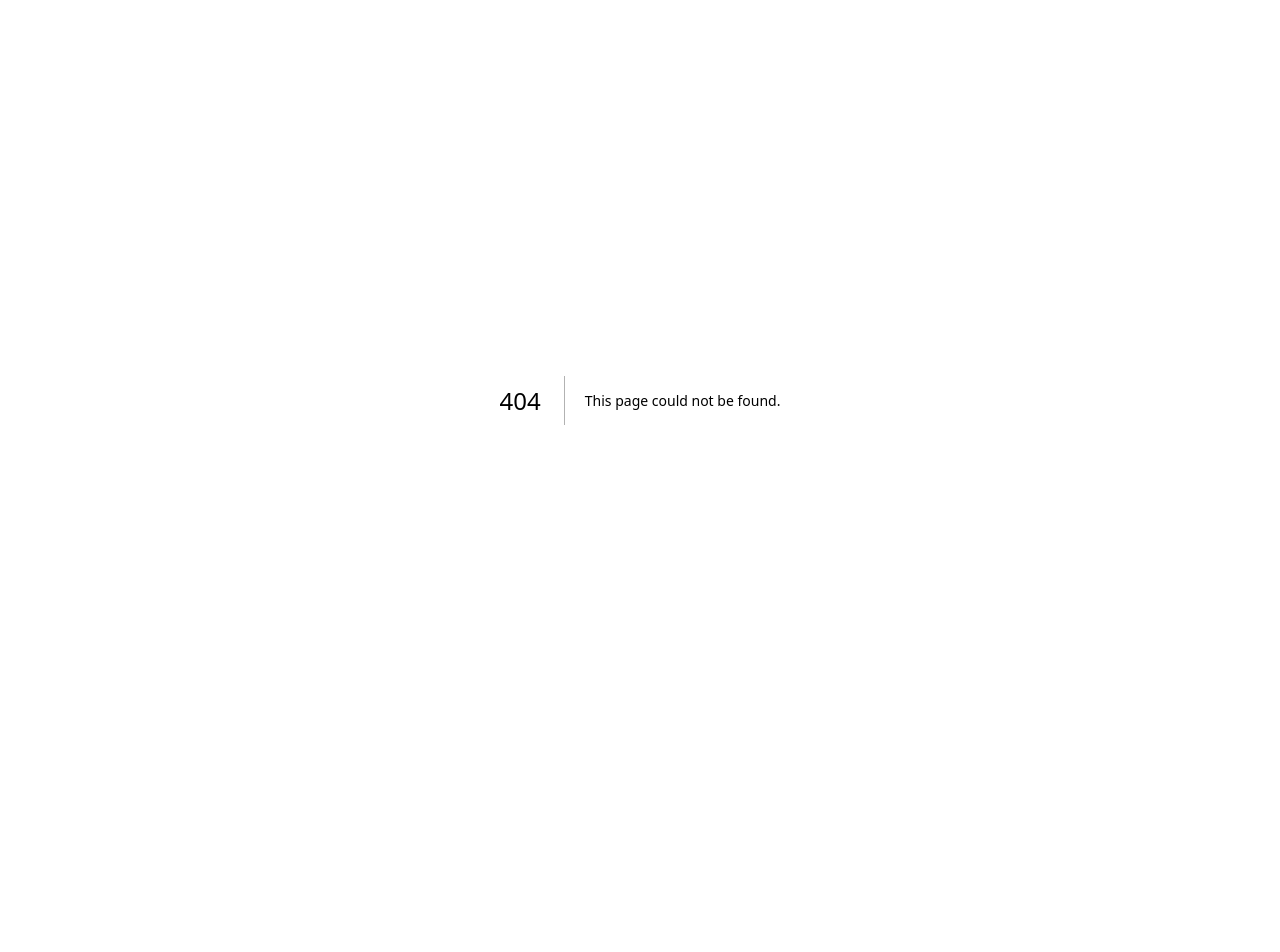
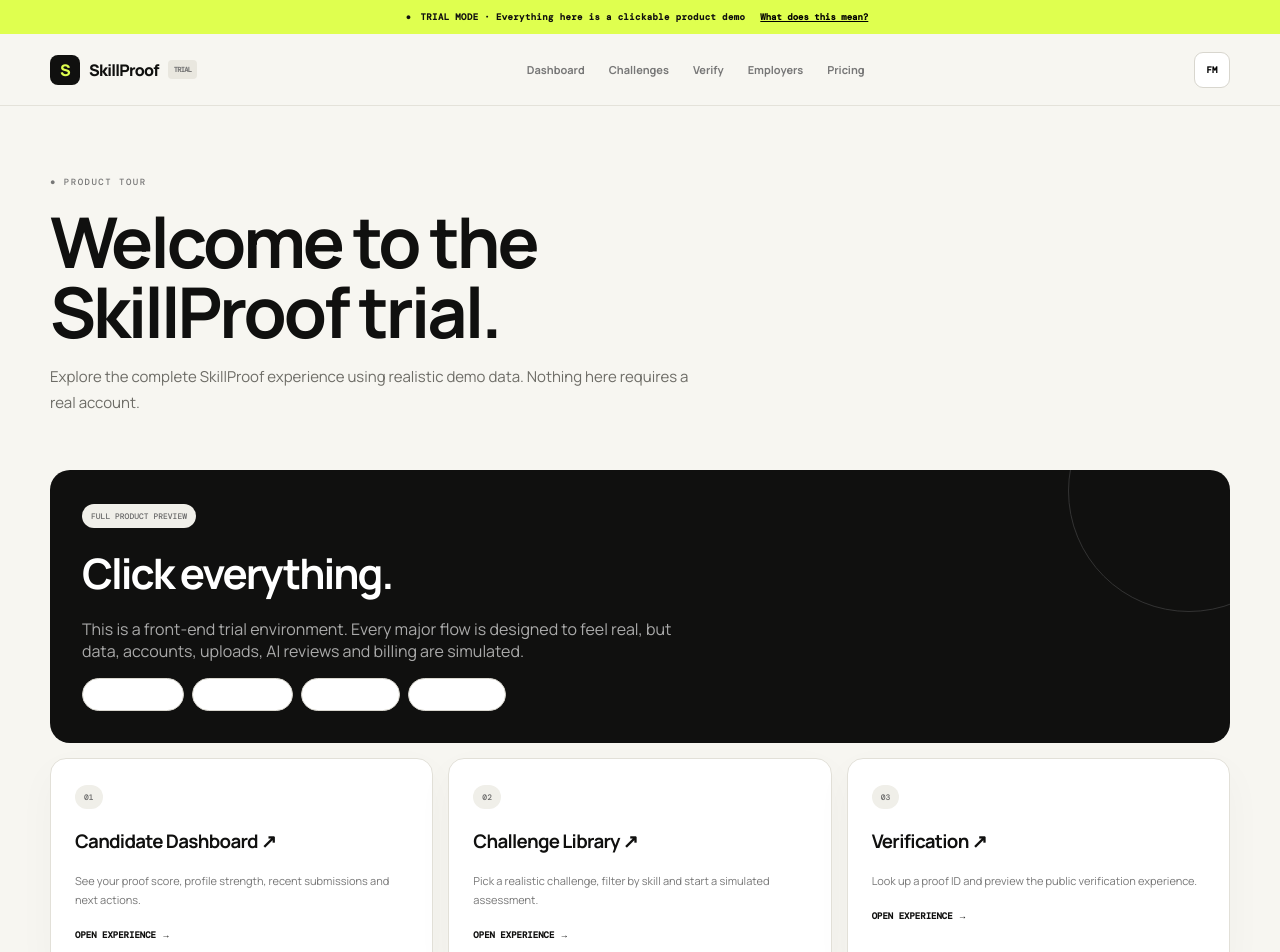
Before and after one commit to Fahim-hash/test, a Next.js app: page /trial in a window 1280 px wide. Before the commit this address had no page. Shown: the top 952 px of the page. Before the commit the page ends 800 px from the top, so only its background shows below. Built offline with nearby package versions, Linux system fonts and the light colour scheme.

Commit message:
Add SkillProof trial hub

```diff
--- /dev/null
+++ b/app/trial/page.tsx
@@ -0,0 +1,4 @@
+import Link from 'next/link';
+import TrialShell from '../components/TrialShell';
+const items=[['01','Candidate Dashboard','See your proof score, profile strength, recent submissions and next actions.','/dashboard'],['02','Challenge Library','Pick a realistic challenge, filter by skill and start a simulated assessment.','/challenges'],['03','Verification','Look up a proof ID and preview the public verification experience.','/verify'],['04','Employer Workspace','Filter demo candidates, inspect evidence and build a shortlist.','/employers'],['05','Pricing & Billing','Explore plans and simulate choosing a plan with zero payment connected.','/pricing']];
+export default function Trial(){return <TrialShell title="Welcome to the SkillProof trial." kicker="PRODUCT TOUR"><div className="trial-hero-card"><span className="trial-tag">FULL PRODUCT PREVIEW</span><h2>Click everything.</h2><p>This is a front-end trial environment. Every major flow is designed to feel real, but data, accounts, uploads, AI reviews and billing are simulated.</p><div className="trial-pills"><span>✓ No real payment</span><span>✓ No real account</span><span>✓ Demo data only</span><span>✓ Safe to explore</span></div></div><div className="trial-grid" style={{marginTop:15}}>{items.map(x=><Link href={x[3]} key={x[0]} className="trial-card" style={{textDecoration:'none',color:'#10100f',transition:'transform .2s'}}><span className="trial-tag">{x[0]}</span><h3>{x[1]} ↗</h3><p>{x[2]}</p><span style={{font:'600 9px DM Mono'}}>OPEN EXPERIENCE →</span></Link>)}</div><div className="trial-card" style={{marginTop:15}}><span className="trial-tag">TRIAL SCRIPT</span><h3>Recommended journey</h3><div style={{display:'grid',gridTemplateColumns:'repeat(4,1fr)',gap:10}}>{['Choose a challenge','Start assessment','Review your score','Share proof'].map((x,i)=><div className="trial-stat" key={x}><span>0{i+1}</span><strong style={{fontSize:15}}>{x}</strong><small>Click through the next screen</small></div>)}</div></div></TrialShell>}
```
